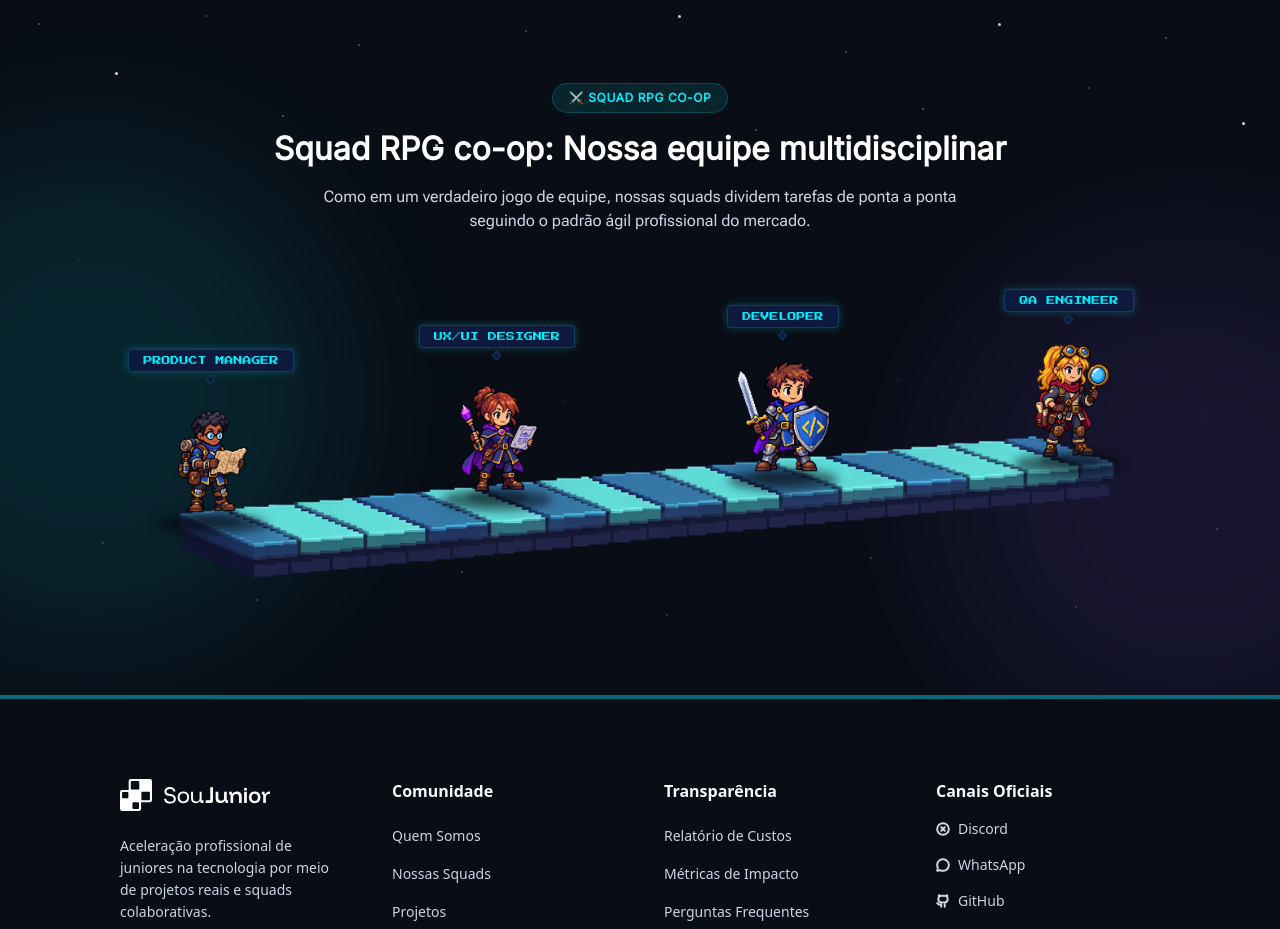
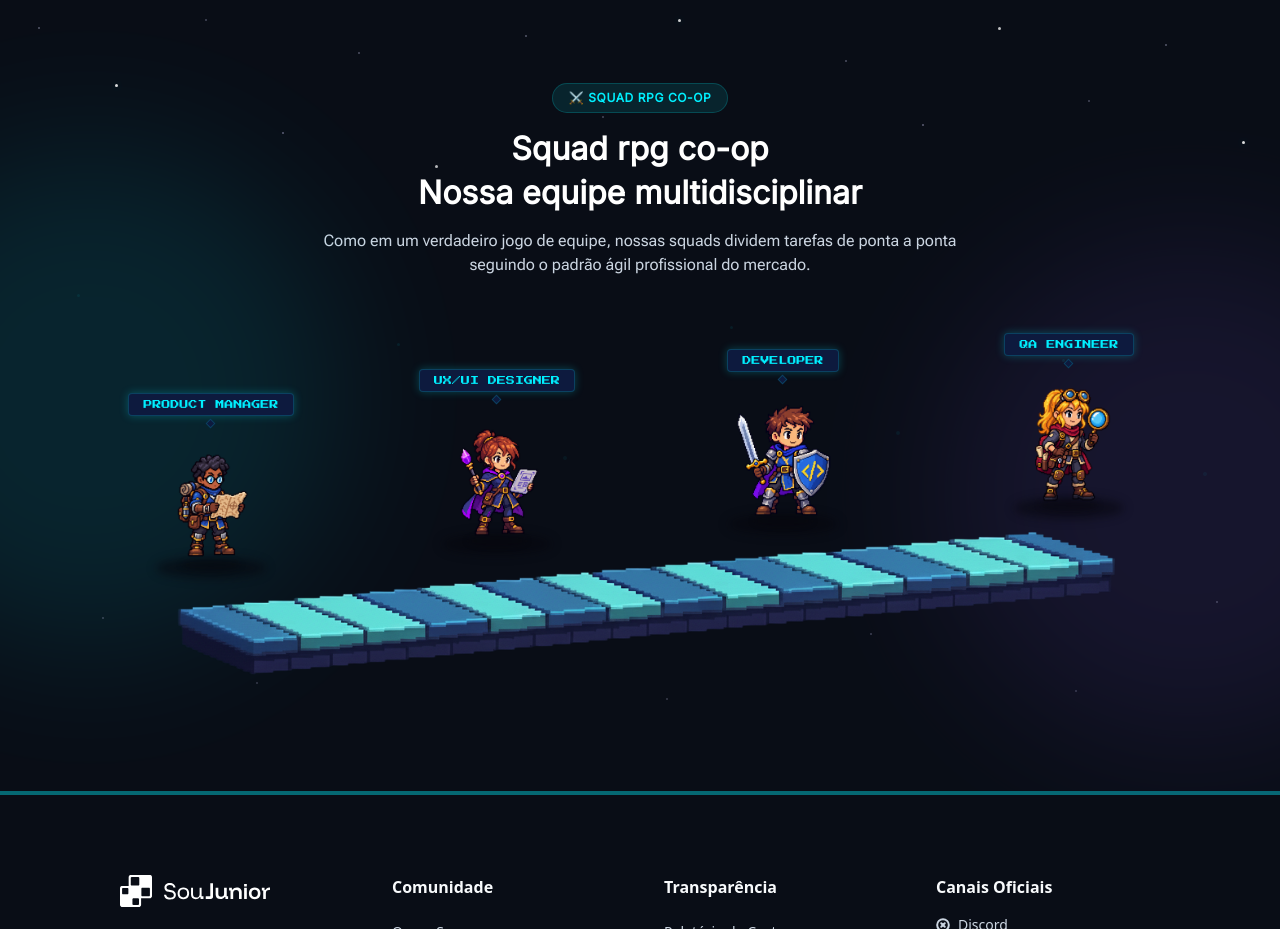
Before and after one commit to ANDERSONGUASSU/devlevelup, a React (Vite) app: page / in a window 1280 px wide. Shown: the part 3000-3929 px from the top of the page. Built offline with nearby package versions, Linux system fonts and the light colour scheme; a web font is replaced by a local one.

Commit message:
feat(squad): posiciona personagens sobre a plataforma e divide título em duas linhas

```diff
--- a/src/data/squad.ts
+++ b/src/data/squad.ts
@@ -6,7 +6,8 @@ export interface SquadRole {
 
 export const squadCopy = {
   badge: '⚔️ SQUAD RPG CO-OP',
-  title: 'Squad RPG co-op: Nossa equipe multidisciplinar',
+  subtitle: 'Squad rpg co-op',
+  title: 'Nossa equipe multidisciplinar',
   description:
     'Como em um verdadeiro jogo de equipe, nossas squads dividem tarefas de ponta a ponta seguindo o padrão ágil profissional do mercado.',
   roles: [
--- a/src/sections/Squad.tsx
+++ b/src/sections/Squad.tsx
@@ -32,6 +32,7 @@ export function Squad({ className }: SquadProps) {
 
       <SectionHeader
         badge={squadCopy.badge}
+        subtitle={squadCopy.subtitle}
         title={squadCopy.title}
         description={squadCopy.description}
       />
@@ -50,7 +51,7 @@ export function Squad({ className }: SquadProps) {
           src="/images/avatar-squad/pixel_plataform.png"
           alt=""
           aria-hidden="true"
-          className="pointer-events-none -mt-28 h-48 w-full object-cover object-center"
+          className="pointer-events-none -mt-15 h-48 w-full object-cover object-center"
         />
       </div>
 
```
